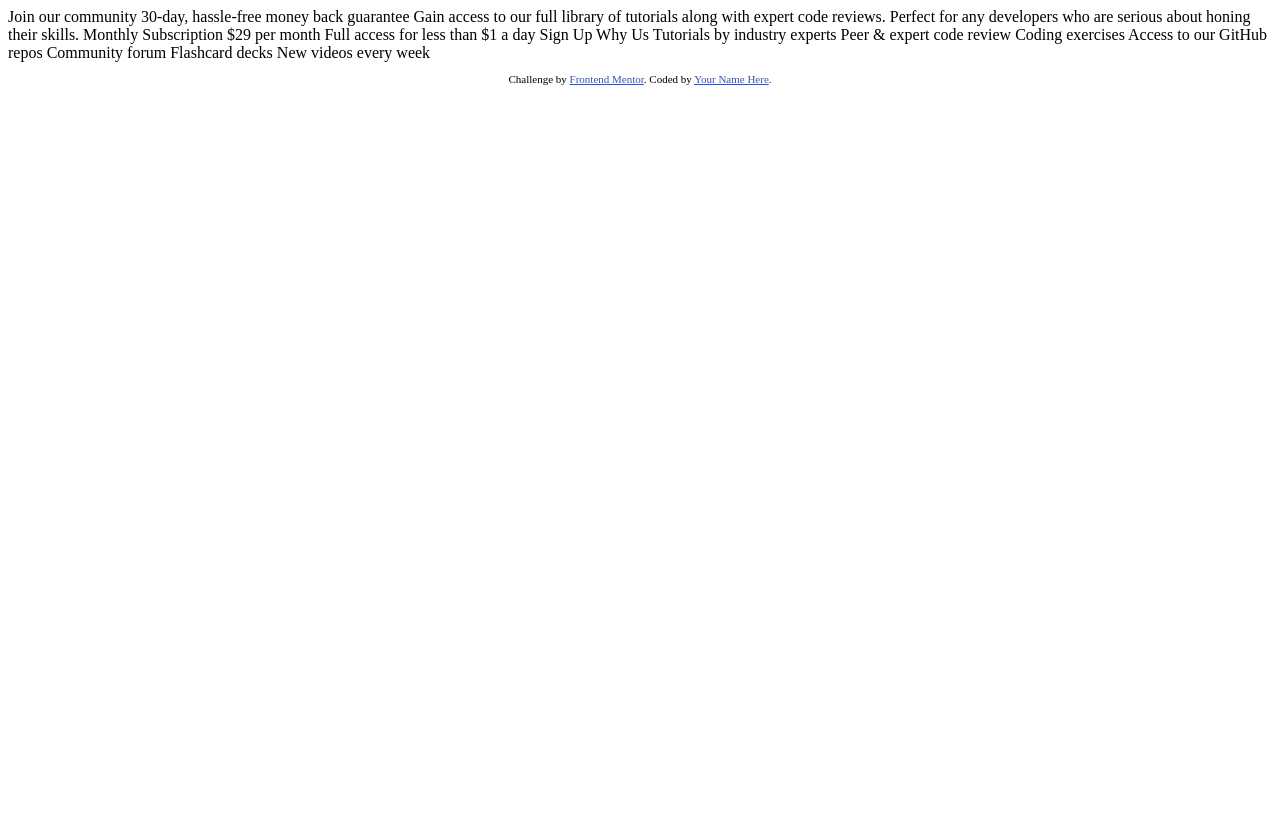
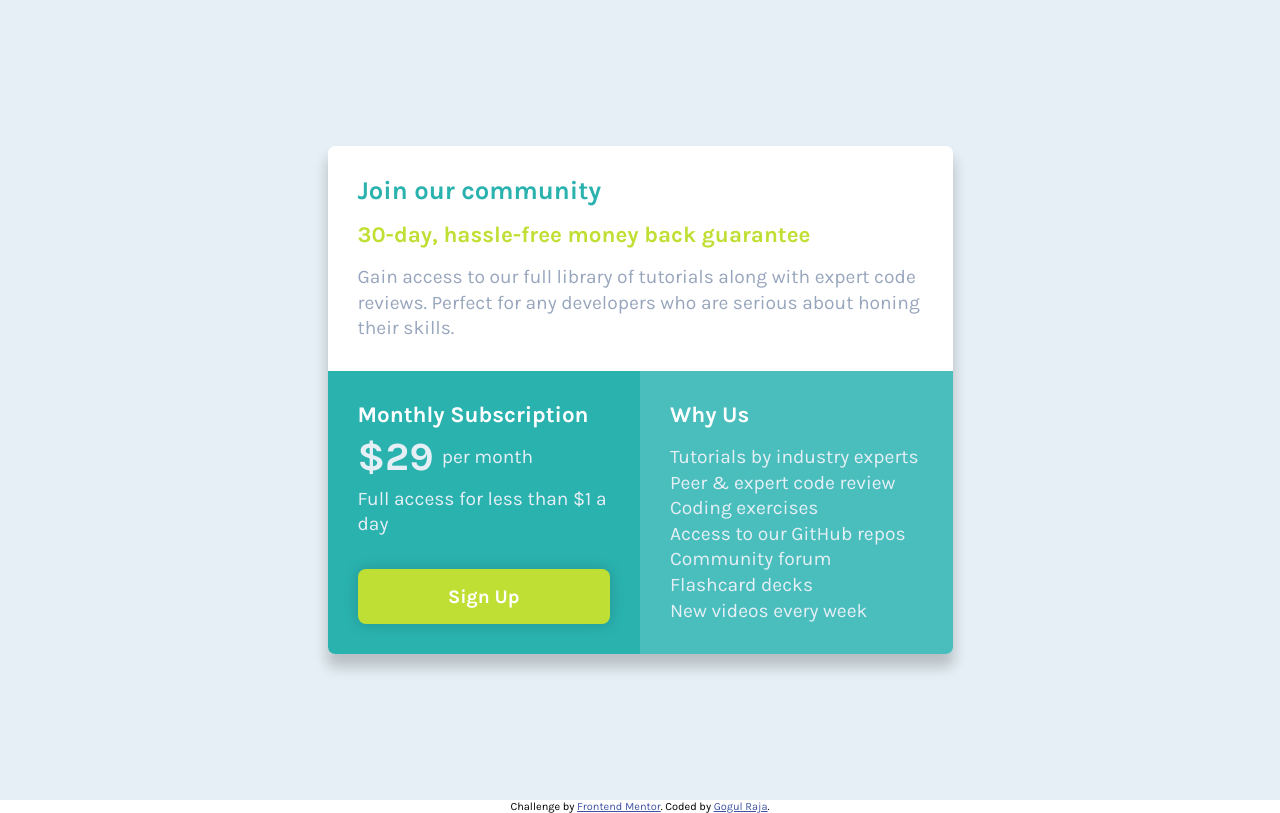
Before and after one commit to gogulrajakp/single-price-grid-component, a plain HTML site: page index.html in a window 1280 px wide. Drawn offline with Linux system fonts and the light colour scheme.

Commit message:
added html css

```diff
--- a/index.html
+++ b/index.html
@@ -2,48 +2,45 @@
 <html lang="en">
 <head>
   <meta charset="UTF-8">
-  <meta name="viewport" content="width=device-width, initial-scale=1.0"> <!-- displays site properly based on user's device -->
-
+  <meta name="viewport" content="width=device-width, initial-scale=1.0">
   <link rel="icon" type="image/png" sizes="32x32" href="./images/favicon-32x32.png">
-
   <title>Frontend Mentor | Single Price Grid Component</title>
-
-  <!-- Feel free to remove these styles or customise in your own stylesheet 👍 -->
-  <style>
-    .attribution { font-size: 11px; text-align: center; }
-    .attribution a { color: hsl(228, 45%, 44%); }
-  </style>
+  <link rel="stylesheet" href="./styles/normalize.css">
+  <link rel="stylesheet" href="./styles/style.css">
 </head>
 <body>
-  Join our community
-
-  30-day, hassle-free money back guarantee
-
-  Gain access to our full library of tutorials along with expert code reviews.
-  Perfect for any developers who are serious about honing their skills.
-
-  Monthly Subscription
-
-  &dollar;29 per month
-
-  Full access for less than &dollar;1 a day
-
-  Sign Up
-
-  Why Us
-
-  Tutorials by industry experts
-  Peer &amp; expert code review
-  Coding exercises
-  Access to our GitHub repos
-  Community forum
-  Flashcard decks
-  New videos every week
-
+  <section>
+    <div class="container">
+      <div class="item item1">
+        <h1>Join our community</h1>
+        <h2>30-day, hassle-free money back guarantee</h2>
+        <p>Gain access to our full library of tutorials along with expert code reviews.
+          Perfect for any developers who are serious about honing their skills.
+        </p>
+      </div>
+      <div class="item item2">
+        <h2>Monthly Subscription </h2>
+        <p><span class="price">&dollar;29</span class="month"><span>per month</span></p>
+        <p>Full access for less than &dollar;1 a day</p>
+        <a href="#" class="btn">Sign Up</a>
+      </div>
+      <div class="item item3">
+        <h2>Why Us</h2>
+        <p>Tutorials by industry experts<br>
+          Peer &amp; expert code review<br>
+          Coding exercises<br>
+          Access to our GitHub repos<br>
+          Community forum<br>
+          Flashcard decks<br>
+          New videos every week
+        </p>
+      </div>
+    </div>
+  </section>
   <footer>
     <p class="attribution">
       Challenge by <a href="https://www.frontendmentor.io?ref=challenge" target="_blank">Frontend Mentor</a>.
-      Coded by <a href="#">Your Name Here</a>.
+      Coded by <a href="#">Gogul Raja</a>.
     </p>
   </footer>
 </body>
--- /dev/null
+++ b/styles/normalize.css
@@ -0,0 +1,157 @@
+/* CSS Normalize */
+article,
+aside,
+details,
+figcaption,
+figure,
+footer,
+header,
+hgroup,
+nav,
+section,
+summary {
+  display: block;
+}
+audio,
+canvas,
+video {
+  display: inline-block;
+}
+audio:not([controls]) {
+  display: none;
+  height: 0;
+}
+[hidden] {
+  display: none;
+}
+html {
+  font-family: sans-serif;
+  -webkit-text-size-adjust: 100%;
+  -ms-text-size-adjust: 100%;
+}
+a:focus {
+  outline: thin dotted;
+}
+a:active,
+a:hover {
+  outline: 0;
+}
+h1 {
+  font-size: 2em;
+}
+abbr[title] {
+  border-bottom: 1px dotted;
+}
+b,
+strong {
+  font-weight: 700;
+}
+dfn {
+  font-style: italic;
+}
+mark {
+  background: #ff0;
+  color: #000;
+}
+code,
+kbd,
+pre,
+samp {
+  font-family: monospace, serif;
+  font-size: 1em;
+}
+pre {
+  white-space: pre-wrap;
+  word-wrap: break-word;
+}
+q {
+  quotes: \201c \201d \2018 \2019;
+}
+small {
+  font-size: 80%;
+}
+sub,
+sup {
+  font-size: 75%;
+  line-height: 0;
+  position: relative;
+  vertical-align: baseline;
+}
+sup {
+  top: -0.5em;
+}
+sub {
+  bottom: -0.25em;
+}
+img {
+  border: 0;
+}
+svg:not(:root) {
+  overflow: hidden;
+}
+fieldset {
+  border: 1px solid silver;
+  margin: 0 2px;
+  padding: 0.35em 0.625em 0.75em;
+}
+button,
+input,
+select,
+textarea {
+  font-family: inherit;
+  font-size: 100%;
+  margin: 0;
+}
+button,
+input {
+  line-height: normal;
+}
+button,html input[type=button],/* 1 */
+input[type=reset],input[type=submit] {
+  -webkit-appearance: button;
+  cursor: pointer;
+}
+button[disabled],
+input[disabled] {
+  cursor: default;
+}
+input[type='checkbox'],
+input[type='radio'] {
+  box-sizing: border-box;
+  padding: 0;
+}
+input[type='search'] {
+  -webkit-appearance: textfield;
+  -moz-box-sizing: content-box;
+  -webkit-box-sizing: content-box;
+  box-sizing: content-box;
+}
+input[type='search']::-webkit-search-cancel-button,
+input[type='search']::-webkit-search-decoration {
+  -webkit-appearance: none;
+}
+textarea {
+  overflow: auto;
+  vertical-align: top;
+}
+table {
+  border-collapse: collapse;
+  border-spacing: 0;
+}
+body,
+figure {
+  margin: 0;
+}
+legend,
+button::-moz-focus-inner,
+input::-moz-focus-inner {
+  border: 0;
+  padding: 0;
+}
+
+/* Box-sizing border-box */
+* {
+  -moz-box-sizing: border-box;
+  -webkit-box-sizing: border-box;
+  box-sizing: border-box;
+}
--- /dev/null
+++ b/styles/style.css
@@ -0,0 +1,156 @@
+@import url('https://fonts.googleapis.com/css2?family=Karla:wght@400;700&display=swap');
+
+*,
+*::after,
+*::before{
+  margin: 0;
+  padding: 0;
+  box-sizing: border-box;
+}
+
+:root{
+  --c-cyan:hsl(179, 62%, 43%);
+  --c-bright-yellow:hsl(71, 73%, 54%);
+  --c-light-gray:hsl(204, 43%, 93%);
+  --c-grayish-blue:hsl(218, 22%, 67%);
+}
+
+html{
+  font-size: 16px;
+}
+
+body{
+  font-family: 'Karla', sans-serif;
+  color: black;
+}
+
+section{
+  min-height: 100vh;
+  width: 100%;
+  display: flex;
+  align-items: center;
+  justify-content: center;
+  background-color: var(--c-light-gray);
+  padding: 100px 30px;
+}
+
+.container{
+  display: grid;
+  grid-template-columns: 100%;
+  max-width: 625px;
+  margin: 0 auto;
+  border-radius:7px;
+  box-shadow: 0px 12px 14px 1px rgba(0, 0, 0, 0.2);
+  overflow: hidden;
+}
+
+.item{
+  padding: 30px;
+}
+
+.item1{
+  background-color: white;
+}
+
+.item1 h1{
+  color: var(--c-cyan);
+  font-weight: 700;
+  font-size: 1.6rem;
+  margin-bottom: 1rem;
+}
+
+.item1 h2{
+  color: var(--c-bright-yellow);
+  font-size: 1.4rem;
+  margin-bottom: 1rem;
+}
+
+.item1 p{
+  color: var(--c-grayish-blue);
+  font-size: 1.2rem;
+  line-height: 1.6rem;
+  font-weight: 400;
+}
+
+.item2{
+  background-color:var(--c-cyan);
+}
+
+.item2 h2{
+  color: white;
+  font-size: 1.4rem;
+  margin-bottom: 1rem;
+}
+
+.item2 p{
+  color: var(--c-light-gray);
+  font-size: 1.2rem;
+  line-height: 1.6rem;
+  font-weight: 400;
+  display: flex;
+  margin-top: 1rem;
+}
+p .price{
+  font-size: 2.5rem;
+  font-weight: 700;
+  margin-right: 0.5rem;
+}
+
+p .month{
+  opacity: 0.5;
+  margin-top: -0.2rem;
+}
+
+.item2 a{
+  text-align: center;
+  width: 100%;
+  display: block;
+  padding: 1rem;
+  border-radius: 0.5rem;
+  background-color: var(--c-bright-yellow);
+  color:white;
+  text-decoration: none;
+  font-size: 1.2rem;
+  margin-top: 2rem;
+  font-weight: 700;
+  box-shadow: 0px 0px 14px 1px rgba(0, 0, 0, 0.15);
+}
+
+.item3{
+  background-color: #4abebd;
+}
+
+.item3 h2{
+  color: white;
+  font-size: 1.4rem;
+  margin-bottom: 1rem;
+}
+
+.item3 p{
+  color: var(--c-light-gray);
+  font-size: 1.2rem;
+  line-height: 1.6rem;
+  font-weight: 400;
+}
+
+@media only screen and (min-width:768px){
+  .container{
+    grid-template-columns: 1fr 1fr;
+    grid-template-areas: 'item1 item1''item2 item3';
+  }
+
+  .container .item1{
+    grid-area: item1;
+  }
+
+  .container .item2{
+    grid-area: item2;
+  }
+}
+
+.attribution{
+  font-size: 11px; text-align: center;
+}
+.attribution a{
+  color: hsl(228, 45%, 44%);
+}
```
